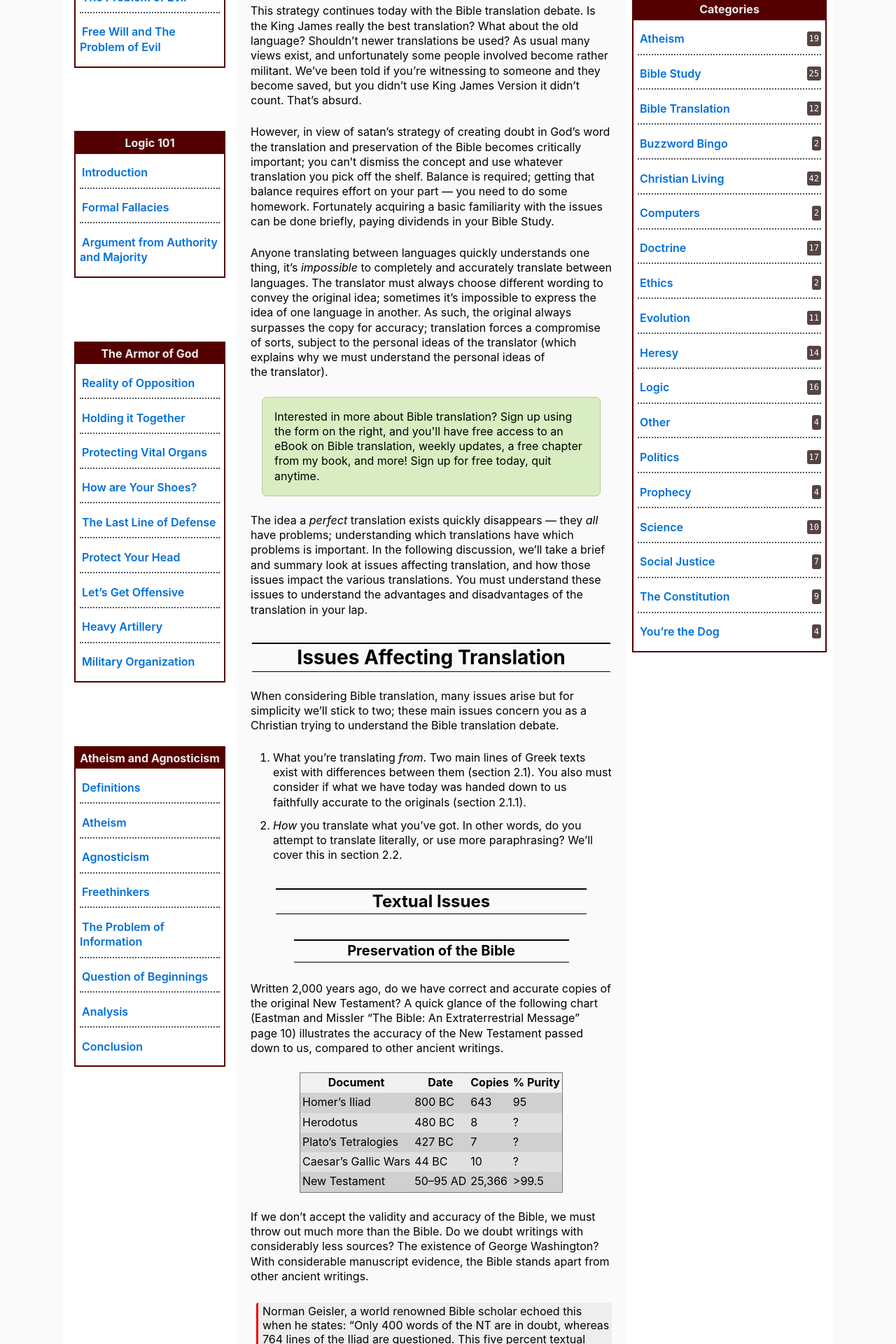
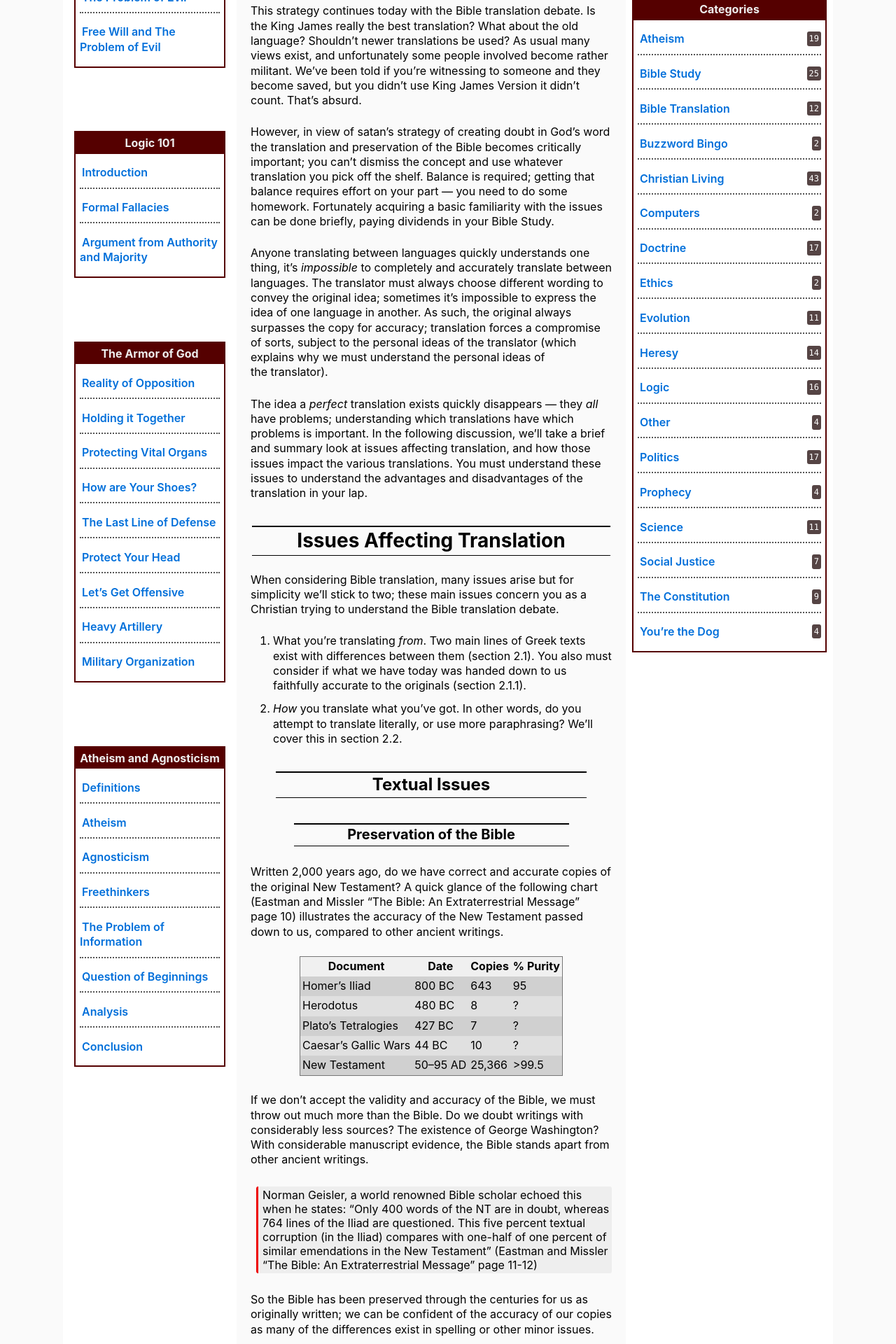
Before and after one commit to yeager-3756/yeager-3756.github.io, a Jekyll site: the page built from _posts/2009-01-01-which-bible-translation-best.md, in a window 1280 px wide. Shown: the part 520-2440 px from the top of the page at 70% size. Built offline with Jekyll 4.4.1, drawn with Linux system fonts in a browser that asks for light colours.

Commit message:
typo fixes

```diff
--- a/_posts/2009-01-01-which-bible-translation-best.md
+++ b/_posts/2009-01-01-which-bible-translation-best.md
@@ -55,13 +55,6 @@ of one language in another. As such, the original always surpasses the
 copy for accuracy; translation forces a compromise of sorts, subject to
 the personal ideas of the translator (which explains why we must
 understand the personal ideas of the translator).
-
-<div class="content-box-green">
-<p>Interested in more about Bible translation? Sign up using the form on
-the right, and you'll have free access to an eBook on Bible translation,
-weekly updates, a free chapter from my book, and more! Sign up for free
-today, quit anytime.</p>
-</div>
 
 The idea a *perfect* translation exists quickly
 disappears — they *all* have problems; understanding which
--- a/static/css/main.css
+++ b/static/css/main.css
@@ -811,10 +811,10 @@ aside.window-aside  section div.well h2 {
 
   --content-box-blue-background: #d8ecf7;
   --content-box-blue-border: #afcde3;
-  --content-box-blue-text: ##000;
+  --content-box-blue-text: #000;
   --content-box-gray-background: #e2e2e2;
   --content-box-gray-border: #bdbdbd;
-  --content-box-gray-text: ##CCC;
+  --content-box-gray-text: #CCC;
   --content-box-green-background: #d9edc2;
   --content-box-green-border: #b2ce96;
   --content-box-green-text: #000;
@@ -865,7 +865,7 @@ aside.window-aside  section div.well h2 {
     --content-box-blue-text: #d5ebf6;
     --content-box-gray-background: #666;
     --content-box-gray-border: #bdbdbd;
-    --content-box-gray-text: ##CCC;
+    --content-box-gray-text: #CCC;
     --content-box-green-background: #4f7623;
     --content-box-green-border: #b2ce96;
     --content-box-green-text: #e6f3d8;
```
Also changed, not shown: _posts/2009-09-17-new-niv-appears-2011-tniv-be-dropped.md (+0 -4 lines), _posts/2009-12-14-qa-are-six-days-creation-literal.md (+2 -4 lines), _posts/2014-01-24-having-a-bad-day.md (+0 -1 lines).
